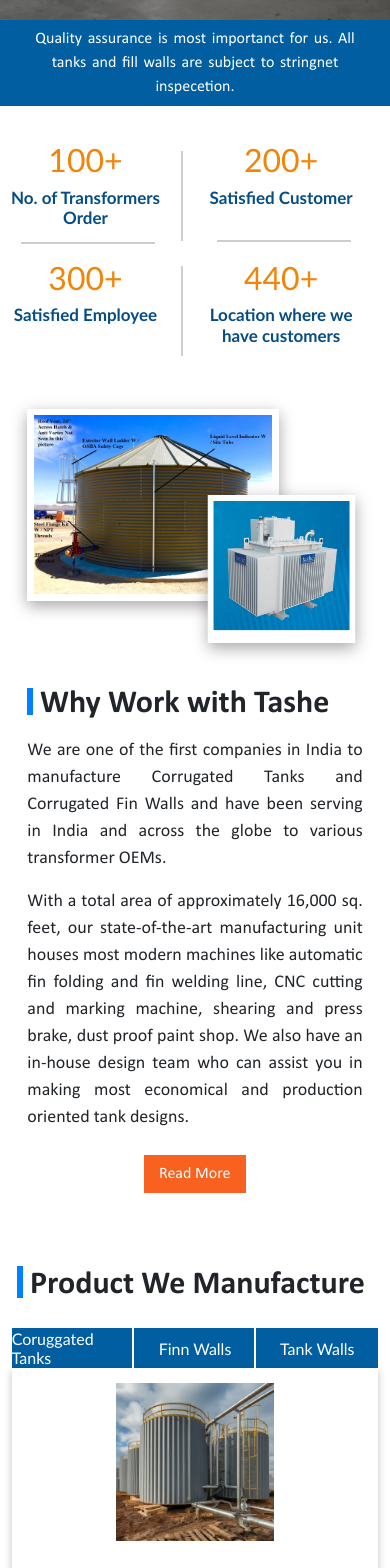
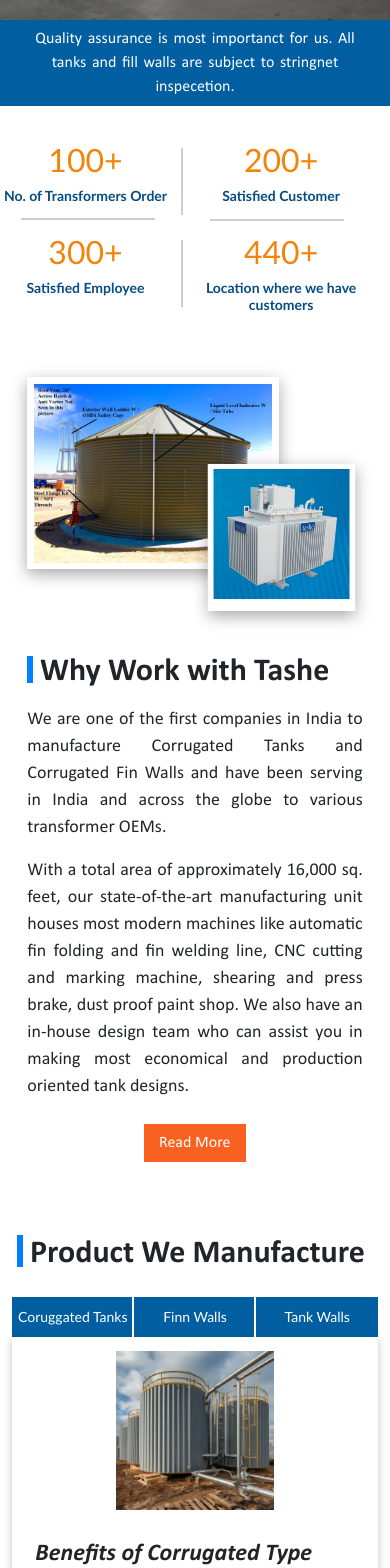
Before and after one commit to naveenbishwas/Tashe, a Next.js app: page / in a window 390 px wide. Shown: the part 403-1971 px from the top of the page. Built offline with nearby package versions, Linux system fonts and the light colour scheme; a web font is replaced by a local one.

Commit message:
mobile changes three

```diff
--- a/src/app/globals.css
+++ b/src/app/globals.css
@@ -1100,7 +1100,7 @@
   nav ul {
     display: block;
     position: absolute;
-    margin-top: 6%;
+    margin-top: 3%;
     left: -150%;
     background-color: rgb(255, 255, 255);
     height: 100vh;
@@ -1180,7 +1180,7 @@
   .employee::after {
     content: "";
     width: 1px;
-    height: 90px;
+    height: 67px;
     border: 0.5px solid #cecece;
     position: absolute;
     top: 10%;
@@ -1203,12 +1203,12 @@
     height: 1px;
     border: 0.5px solid #cecece;
     position: absolute;
-    bottom: -26px;
-    right: 10%;
+    top: 78px;
+    right: 14%;
   }
 
   .trust-icons-df h4 {
-    font-size: 17px;
+    font-size: 14px;
     color: #054d84;
     font-weight: bolder;
   }
@@ -1306,7 +1306,7 @@
   }
 
   .product-option h4 {
-    font-size: 16px;
+    font-size: 14px;
   }
 
   .product {
@@ -1447,7 +1447,7 @@
   }
 
   .review {
-    margin-top: 65%;
+    margin-top: 75%;
   }
 
   .review-df {
```
